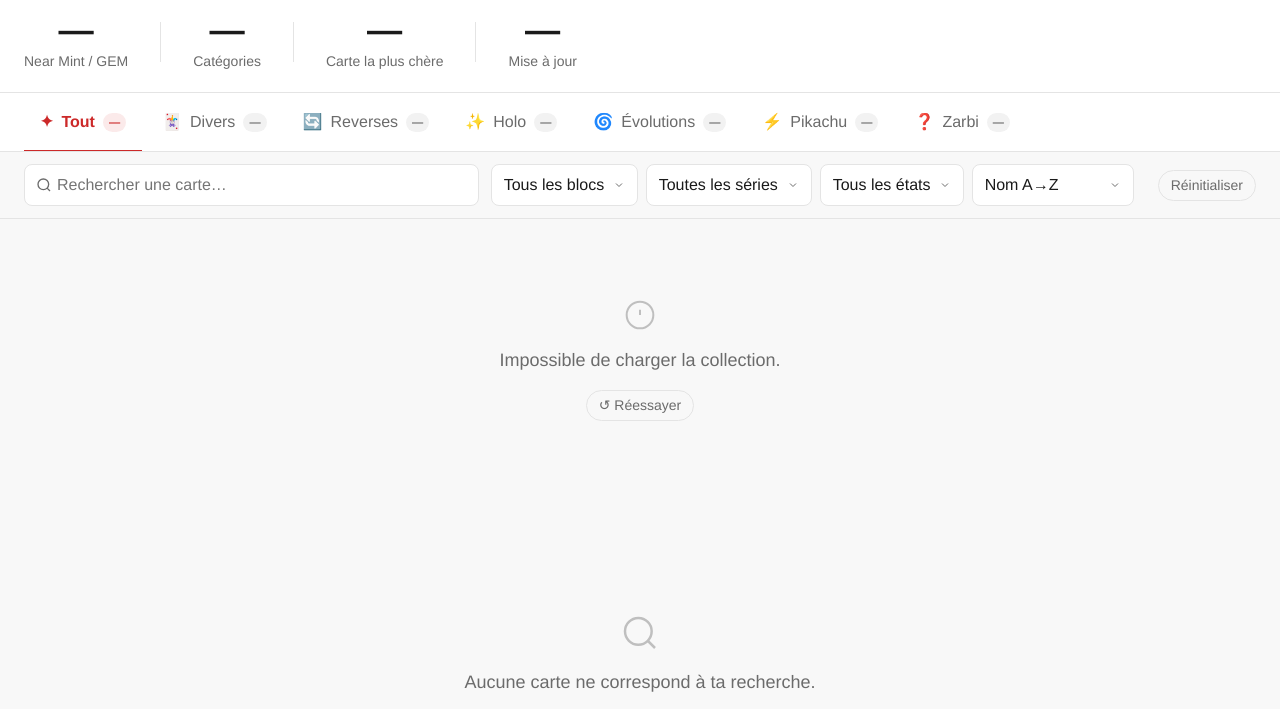
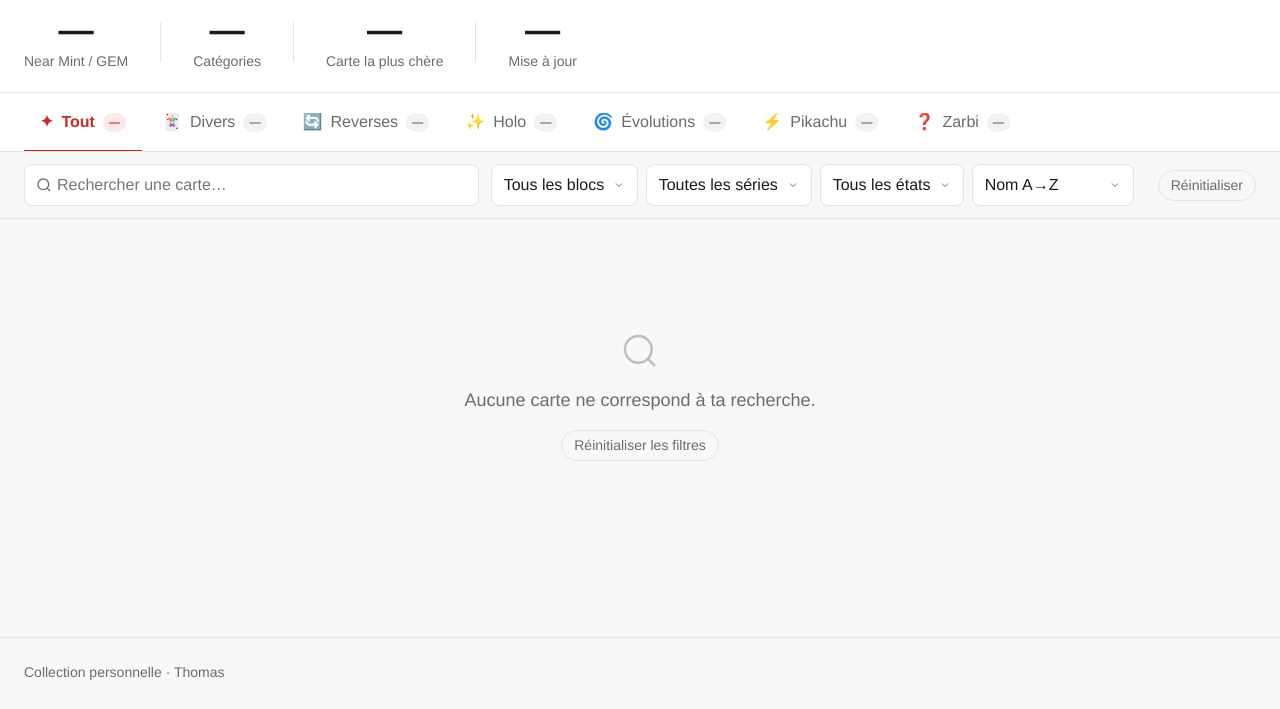
Before and after one commit to psykofana/ma-collection-pokemon, a plain HTML site: page index.html in a window 1280 px wide. Shown: the part 68-777 px from the top of the page. Drawn offline with Linux system fonts and the light colour scheme; no server answers; a web font is replaced by a local one.

Commit message:
fix: suppression error-state + meta PWA dépréciée corrigée

```diff
--- a/app.js
+++ b/app.js
@@ -554,19 +554,15 @@ async function submitAddCard(e) {
    ============================================================ */
 function showLoading() {
   document.getElementById('loading-state').style.display = '';
-  document.getElementById('error-state').hidden  = true;
   document.getElementById('main-content').hidden = true;
 }
 function showMain() {
   document.getElementById('loading-state').style.display = 'none';
-  document.getElementById('error-state').hidden  = true;
   document.getElementById('main-content').hidden = false;
 }
 function showError(msg) {
   console.warn('Erreur chargement:', msg);
-  // On masque le message d'erreur — on affiche juste la grille vide silencieusement
   document.getElementById('loading-state').style.display = 'none';
-  document.getElementById('error-state').hidden  = true;
   document.getElementById('main-content').hidden = false;
 }
 
@@ -608,7 +604,6 @@ function svgCardIcon() {
    ============================================================ */
 document.addEventListener('DOMContentLoaded', () => {
   loadAllCards();
-  document.getElementById('retry-btn')?.addEventListener('click', loadAllCards);
 
   // Category tabs
   document.querySelectorAll('.cat-tab').forEach(tab => {
--- a/index.html
+++ b/index.html
@@ -7,6 +7,7 @@
 
   <!-- PWA / iPhone -->
   <link rel="manifest" href="manifest.json">
+  <meta name="mobile-web-app-capable" content="yes">
   <meta name="apple-mobile-web-app-capable" content="yes">
   <meta name="apple-mobile-web-app-status-bar-style" content="default">
   <meta name="apple-mobile-web-app-title" content="PokéCollection">
@@ -183,12 +184,7 @@
     </div>
   </div>
 
-  <!-- ERROR STATE (discret, juste un message + retry) -->
-  <div class="error-state" id="error-state" hidden>
-    <svg width="32" height="32" viewBox="0 0 24 24" fill="none" stroke="currentColor" stroke-width="1.5"><circle cx="12" cy="12" r="10"/><line x1="12" y1="8" x2="12" y2="12"/><line x1="12" y1="16" x2="12.01" y2="16"/></svg>
-    <p id="error-message">Impossible de charger la collection.</p>
-    <button class="btn-reset" id="retry-btn">↺ Réessayer</button>
-  </div>
+  <!-- error-state supprimé : erreurs loggées en console uniquement -->
 
   <!-- CARD GRID -->
   <main class="main-content" id="main-content" hidden>
```
